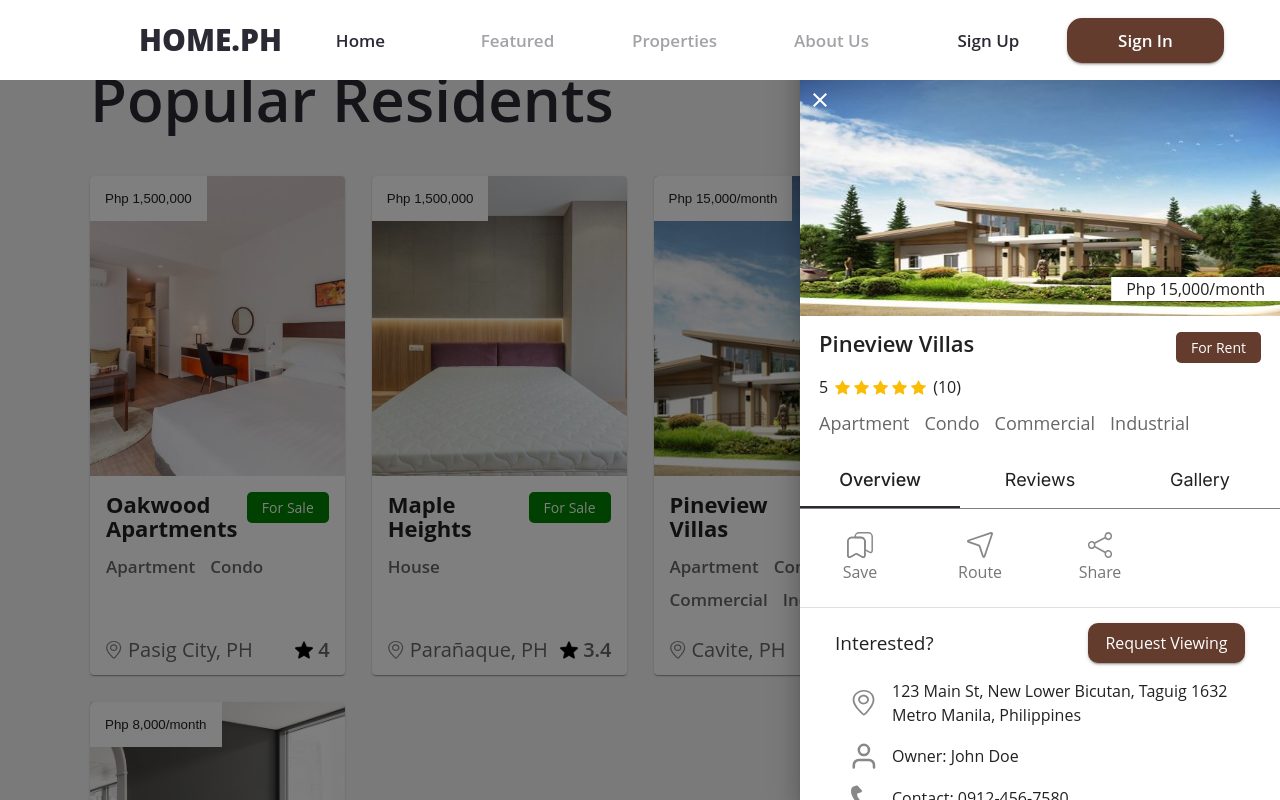
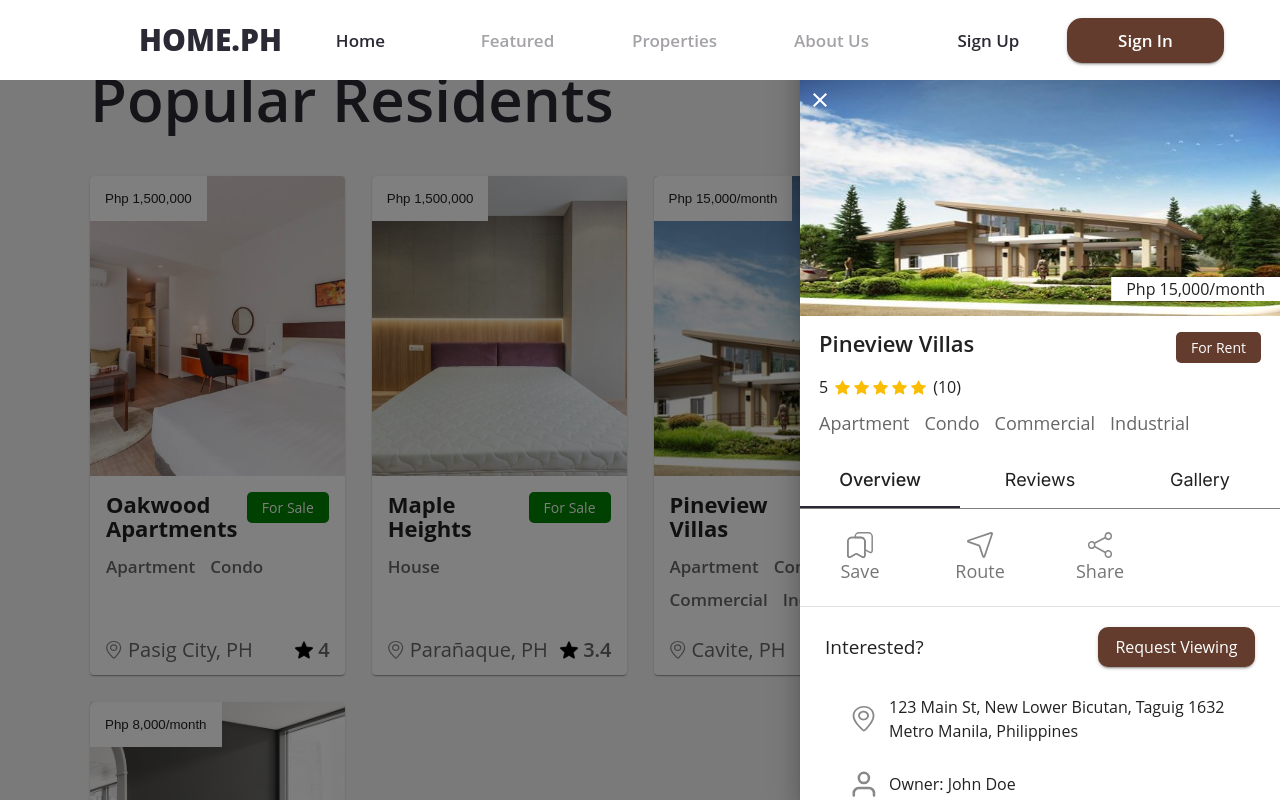
Before and after one commit to JayCabasag/home-ph, a Next.js app: page / in a window 1280 px wide. Both pictures are taken after a click on the button 780 px from the left and 2697 px from the top of the page. Shown: the part 2297-3097 px from the top of the page. Built offline with nearby package versions, Linux system fonts and the light colour scheme.

Commit message:
Added new chnages to Description

```diff
--- a/src/containers/sidebar/OverviewTabs.tsx
+++ b/src/containers/sidebar/OverviewTabs.tsx
@@ -29,7 +29,12 @@ const OverviewTab = () => {
                       borderBottom:  'none'
                   }}>
                       <IconButton sx={{ display: 'flex', flexDirection: 'column' , gap: '2px'}}>
-                          <Box sx={{ position: 'relative', overflow: 'hidden', height: '26px', width: '26px'}} key={index}>
+                          <Box sx={{
+                            position: 'relative',
+                            overflow: 'hidden',
+                            height: {xs: '20px', sm: '20px',md: '26px',lg: '26px'},
+                            width: {xs: '20px', sm: '20px',md: '26px',lg: '26px'},
+                          }} key={index}>
                               <Image
                                   fill
                                   src={overviewOption.asset}
@@ -39,7 +44,17 @@ const OverviewTab = () => {
                           </Box>
                           <Typography
                               sx={{
-                                  textTransform: 'capitalize',
+                                fontFamily: 'Inter',
+                                fontSize: { xs: '14px', sm: '14px', md: '18px', lg: '18px' },
+                                fontWeight: 400,
+                                lineHeight: '23px',
+                                letterSpacing: '0em',
+                                display: 'flex',
+                                alignItems: 'center',
+                                justifyContent: 'center',
+                                height: '100%',
+                                cursor: 'pointer',
+                                textTransform: 'capitalize'
                               }}
                           >
                               {overviewOption.label}
@@ -52,10 +67,10 @@ const OverviewTab = () => {
       <Divider />
       <Box sx={{
         display: 'flex',
-        marginTop: '15px',
+        marginTop: '20px',
         justifyContent: 'space-between',
         alignItems: 'center',
-        paddingX: '35px'
+        paddingX: '25px'
       }}>
         <Typography
           sx={{
@@ -96,7 +111,7 @@ const OverviewTab = () => {
         <List>
           {propertyMainInfoOptions.map((propertyMainInfoOption, index) => {
             return (
-            <ListItem key={index} sx={{ display: 'flex', gap: '15px' }}>
+            <ListItem key={index} sx={{ display: 'flex', gap: '12px', marginTop: '12px' }}>
               <Box sx={{ position: 'relative', overflow: 'hidden', minHeight: '26px', minWidth: '26px'}} >
                   <Image
                       fill
@@ -105,7 +120,11 @@ const OverviewTab = () => {
                       style={{ zIndex: 2 }}
                   />
               </Box>
-              <Typography>
+              <Typography
+                sx={{
+                  fontSize: { xs: '14px', sm: '14px', md: '16px', lg: '16px' },
+                }}
+              >
                 {propertyMainInfoOption.label}
               </Typography>
             </ListItem>
@@ -118,7 +137,7 @@ const OverviewTab = () => {
         marginTop: '15px',
         justifyContent: 'space-between',
         alignItems: 'center',
-        paddingX: '35px'
+        paddingX: '25px'
       }}>
         <Typography
           sx={{
@@ -155,7 +174,7 @@ const OverviewTab = () => {
         marginTop: '15px',
         justifyContent: 'space-between',
         alignItems: 'center',
-        paddingX: '35px'
+        paddingX: '25px'
       }}>
         <Typography
           sx={{
@@ -179,8 +198,12 @@ const OverviewTab = () => {
           {propertyDescription.map((localConvenience, index) => {
             return (
             <ListItem key={index} sx={{ display: 'flex', gap: '15px' }}>
-              <RadioButtonUncheckedIcon sx={{ height: '15px', width: '15px' }}/>
-              <Typography>
+              <RadioButtonUncheckedIcon sx={{ height: '12px', width: '12px' }}/>
+              <Typography
+                 sx={{
+                  fontSize: { xs: '14px', sm: '14px', md: '16px', lg: '16px' },
+                }}
+              >
                 {localConvenience}
               </Typography>
             </ListItem>
@@ -194,7 +217,7 @@ const OverviewTab = () => {
         marginTop: '15px',
         justifyContent: 'space-between',
         alignItems: 'center',
-        paddingX: '35px'
+        paddingX: '25px'
       }}>
         <Typography
           sx={{
@@ -226,8 +249,12 @@ const OverviewTab = () => {
                       style={{ zIndex: 2 }}
                   />
               </Box> */}
-              <RadioButtonUncheckedIcon sx={{ height: '15px', width: '15px' }}/>
-              <Typography>
+              <RadioButtonUncheckedIcon sx={{ height: '12px', width: '12px' }}/>
+              <Typography
+                 sx={{
+                  fontSize: { xs: '14px', sm: '14px', md: '16px', lg: '16px' },
+                }}
+              >
                 {localConvenience}
               </Typography>
             </ListItem>
```
